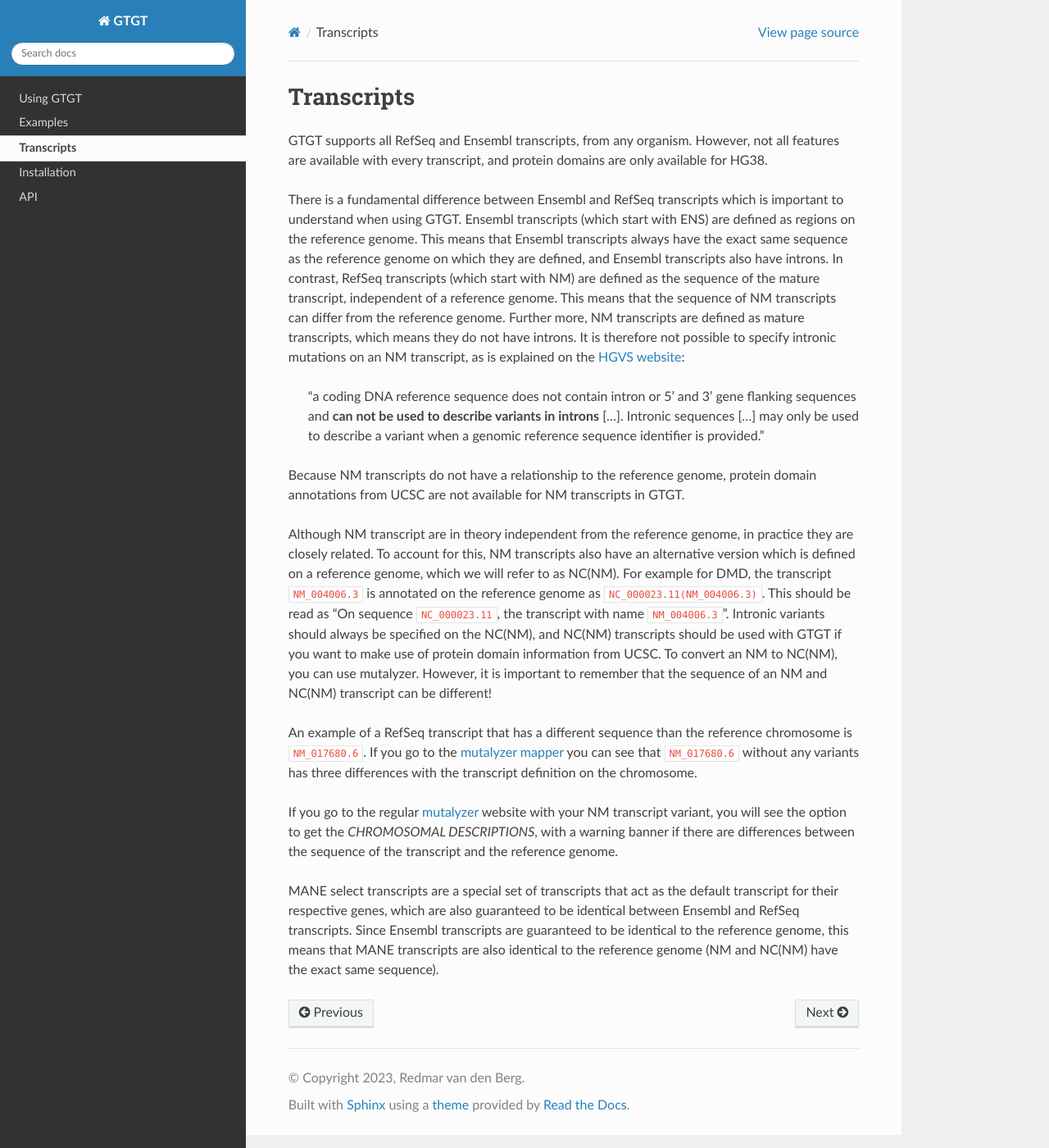
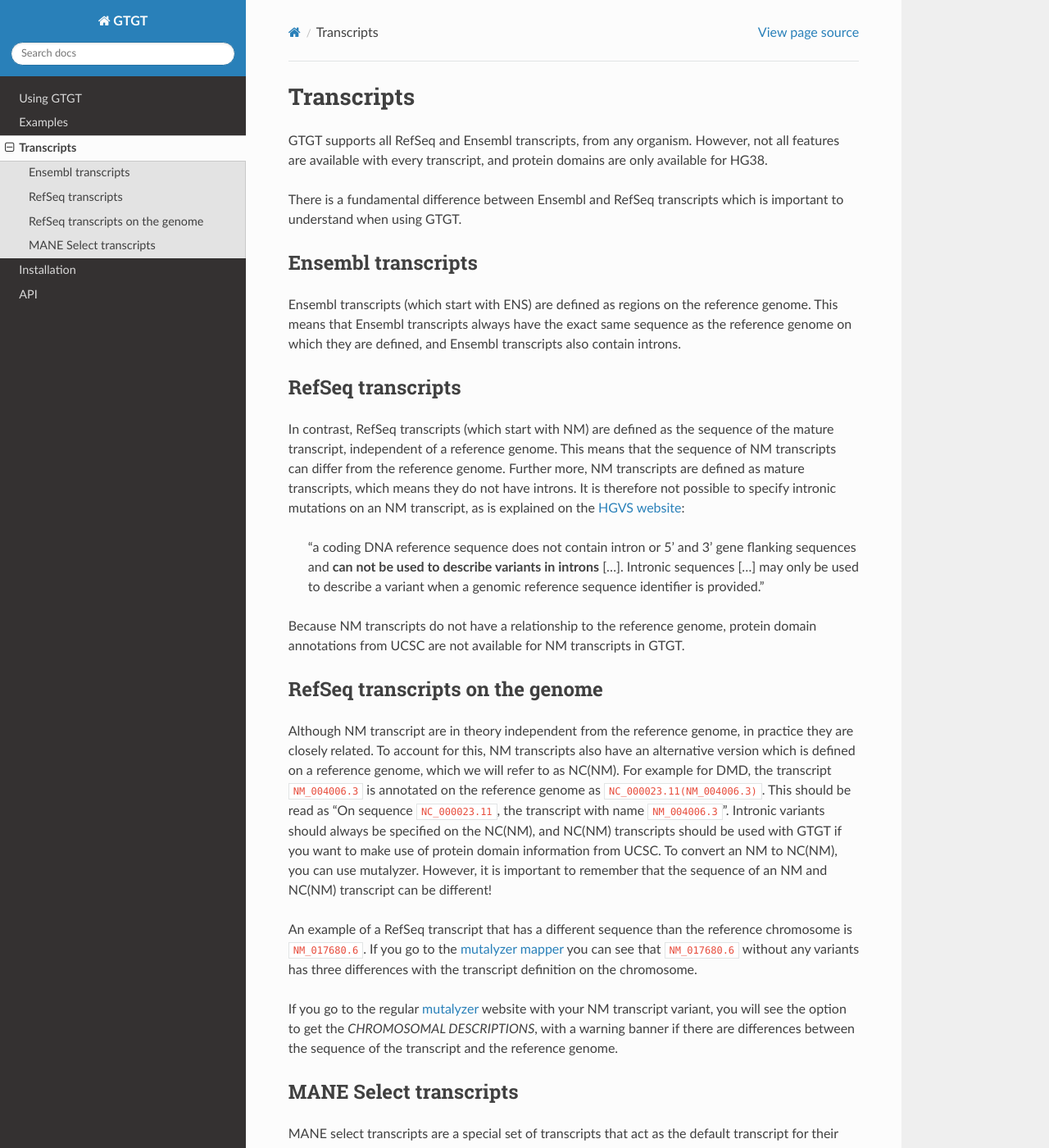
Before and after one commit to DCRT-LUMC/GTGT, a Sphinx documentation site: the page built from docs/source/transcript.rst, in a window 1280 px wide and 1400 px high. Shown: the whole window at 82% size. Built offline with Sphinx 7.4.7 and the Read the Docs theme 3.1.0, drawn with Linux system fonts in a browser that asks for light colours.

Commit message:
Add sections to Transcript documentation

```diff
--- a/docs/source/transcript.rst
+++ b/docs/source/transcript.rst
@@ -8,11 +8,18 @@ not all features are available with every transcript, and protein domains are
 only available for HG38.
 
 There is a fundamental difference between Ensembl and RefSeq transcripts which
-is important to understand when using GTGT. Ensembl transcripts (which start
+is important to understand when using GTGT.
+
+Ensembl transcripts
+-------------------
+Ensembl transcripts (which start
 with ENS) are defined as regions on the reference genome. This means that
 Ensembl transcripts always have the exact same sequence as the reference genome
-on which they are defined, and Ensembl transcripts also have introns. In
-contrast, RefSeq transcripts (which start with NM) are defined as the sequence
+on which they are defined, and Ensembl transcripts also contain introns.
+
+RefSeq transcripts
+------------------
+In contrast, RefSeq transcripts (which start with NM) are defined as the sequence
 of the mature transcript, independent of a reference genome. This means that
 the sequence of NM transcripts can differ from the reference genome.
 Further more, NM transcripts are defined as mature transcripts, which means they do
@@ -29,6 +36,8 @@ Because NM transcripts do not have a relationship to the reference genome,
 protein domain annotations from UCSC are not available for NM transcripts in
 GTGT.
 
+RefSeq transcripts on the genome
+--------------------------------
 Although NM transcript are in theory independent from the reference genome, in
 practice they are closely related. To account for this, NM transcripts also
 have an alternative version which is defined on a reference genome, which we
@@ -53,6 +62,8 @@ transcript variant, you will see the option to get the `CHROMOSOMAL DESCRIPTIONS
 with a warning banner if there are differences between the sequence of the
 transcript and the reference genome.
 
+MANE Select transcripts
+-----------------------
 MANE select transcripts are a special set of transcripts that act as the
 default transcript for their respective genes, which are also guaranteed to
 be identical between Ensembl and RefSeq transcripts. Since Ensembl transcripts
```
